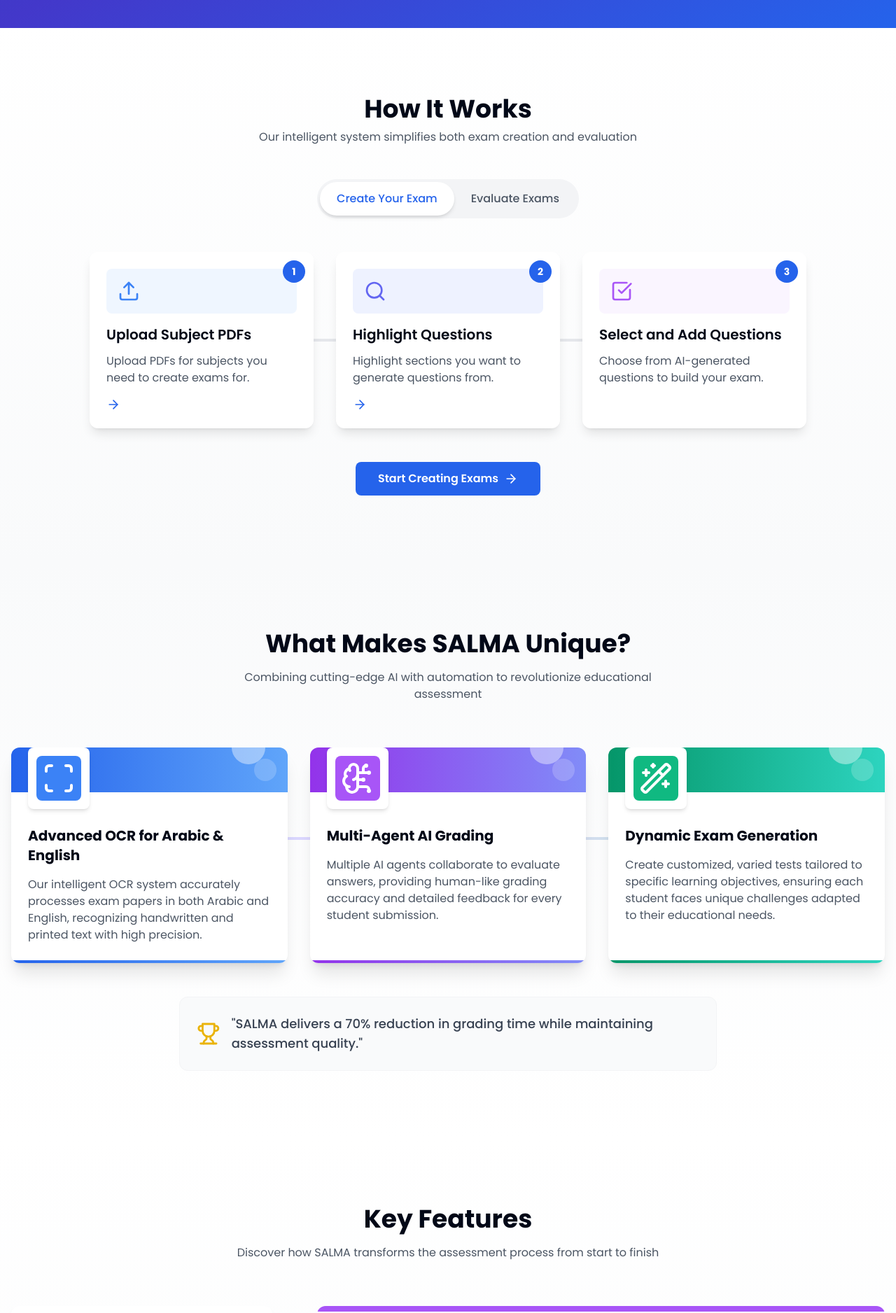
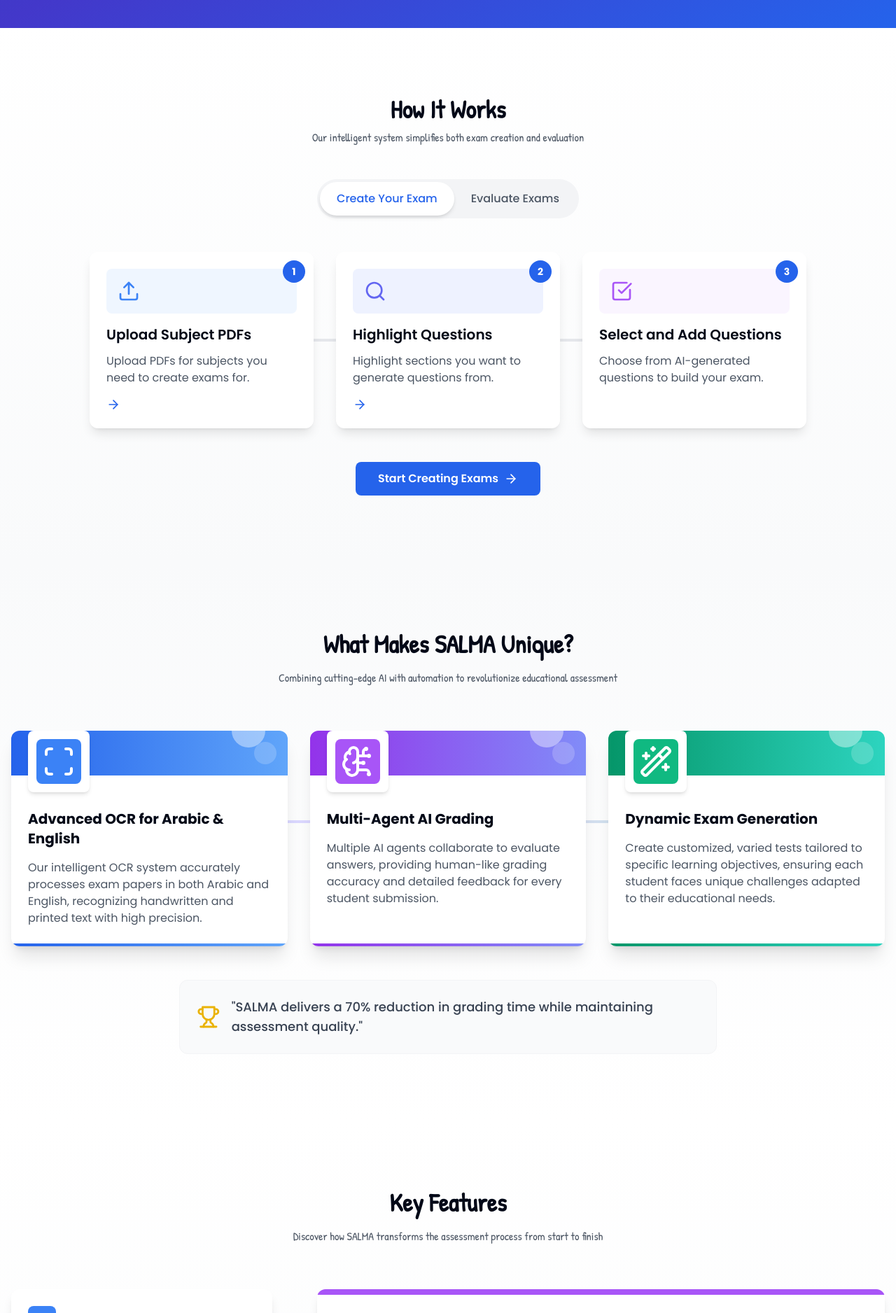
Before and after one commit to OmarShehata1/SALMA-EduAI, a React (Vite) app: page / in a window 1280 px wide. Shown: the part 800-2676 px from the top of the page at 70% size. Built offline with nearby package versions, Linux system fonts and the light colour scheme.

Commit message:
Change the font of the headers

```diff
--- a/src/components/Footer.jsx
+++ b/src/components/Footer.jsx
@@ -14,7 +14,7 @@
               <div className="bg-blue-600 text-white font-bold p-2 rounded mr-2">
                 S
               </div>
-              <span className="text-xl font-bold bg-gradient-to-r from-blue-600 to-indigo-600 bg-clip-text text-transparent">
+              <span className="text-xl font-bold bg-gradient-to-r from-blue-600 to-indigo-600 bg-clip-text text-transparent" style={{ fontFamily: 'Patrick Hand, cursive' }}>
                 SALMA
               </span>
             </div>
--- a/src/components/Home/HowItWorksSection.jsx
+++ b/src/components/Home/HowItWorksSection.jsx
@@ -83,8 +83,8 @@
             visibleItems.title ? 'translate-y-0 opacity-100' : 'translate-y-10 opacity-0'
           }`}
         >
-          <h2 className="text-4xl font-bold text-center mb-2">How It Works</h2>
-          <p className="text-gray-600 text-center max-w-2xl mx-auto mb-12">
+          <h2 className="text-4xl font-bold text-center mb-2" style={{ fontFamily: 'Patrick Hand, cursive' }}>How It Works</h2>
+          <p className="text-gray-600 text-center max-w-2xl mx-auto mb-12" style={{ fontFamily: 'Patrick Hand, cursive' }}>
             Our intelligent system simplifies both exam creation and evaluation
           </p>
         </div>
--- a/src/components/Home/KeyFeaturesSection.jsx
+++ b/src/components/Home/KeyFeaturesSection.jsx
@@ -93,8 +93,8 @@
         <div className={`transition-all duration-700 transform ${
           isVisible ? 'translate-y-0 opacity-100' : 'translate-y-10 opacity-0'
         }`}>
-          <h2 className="text-4xl font-bold text-center mb-4">Key Features</h2>
-          <p className="text-gray-600 text-center max-w-2xl mx-auto mb-16">
+          <h2 className="text-4xl font-bold text-center mb-4"style={{ fontFamily: 'Patrick Hand, cursive' }}>Key Features</h2>
+          <p className="text-gray-600 text-center max-w-2xl mx-auto mb-16"style={{ fontFamily: 'Patrick Hand, cursive' }}>
             Discover how SALMA transforms the assessment process from start to finish
           </p>
         </div>
--- a/src/components/Home/SALMAUniqueSection.jsx
+++ b/src/components/Home/SALMAUniqueSection.jsx
@@ -59,8 +59,8 @@
         <div className={`transition-all duration-700 transform ${
           visibleCards.includes('title') ? 'translate-y-0 opacity-100' : 'translate-y-10 opacity-0'
         }`}>
-          <h2 className="text-4xl font-bold text-center mb-4">What Makes SALMA Unique?</h2>
-          <p className="text-gray-600 text-center max-w-2xl mx-auto mb-16">
+          <h2 className="text-4xl font-bold text-center mb-4"style={{ fontFamily: 'Patrick Hand, cursive' }}>What Makes SALMA Unique?</h2>
+          <p className="text-gray-600 text-center max-w-2xl mx-auto mb-16"style={{ fontFamily: 'Patrick Hand, cursive' }}>
             Combining cutting-edge AI with automation to revolutionize educational assessment
           </p>
         </div>
```
